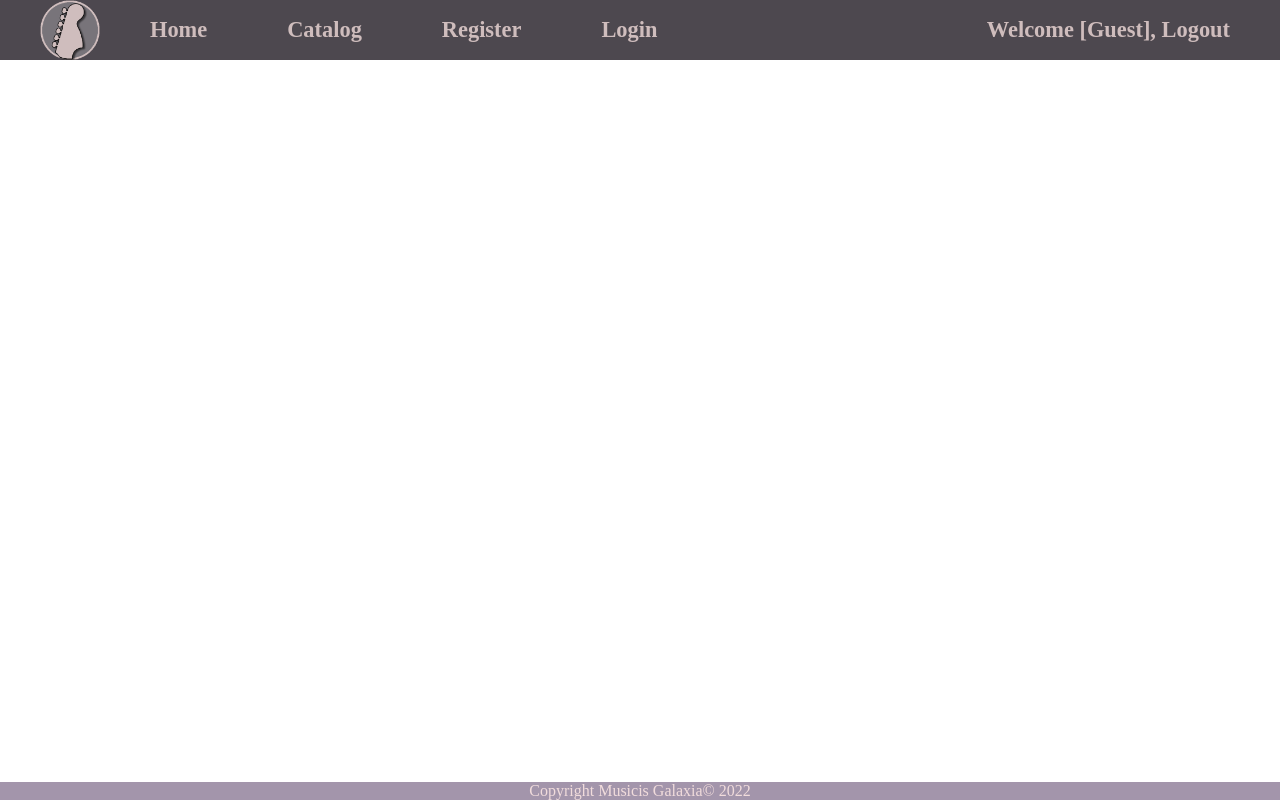
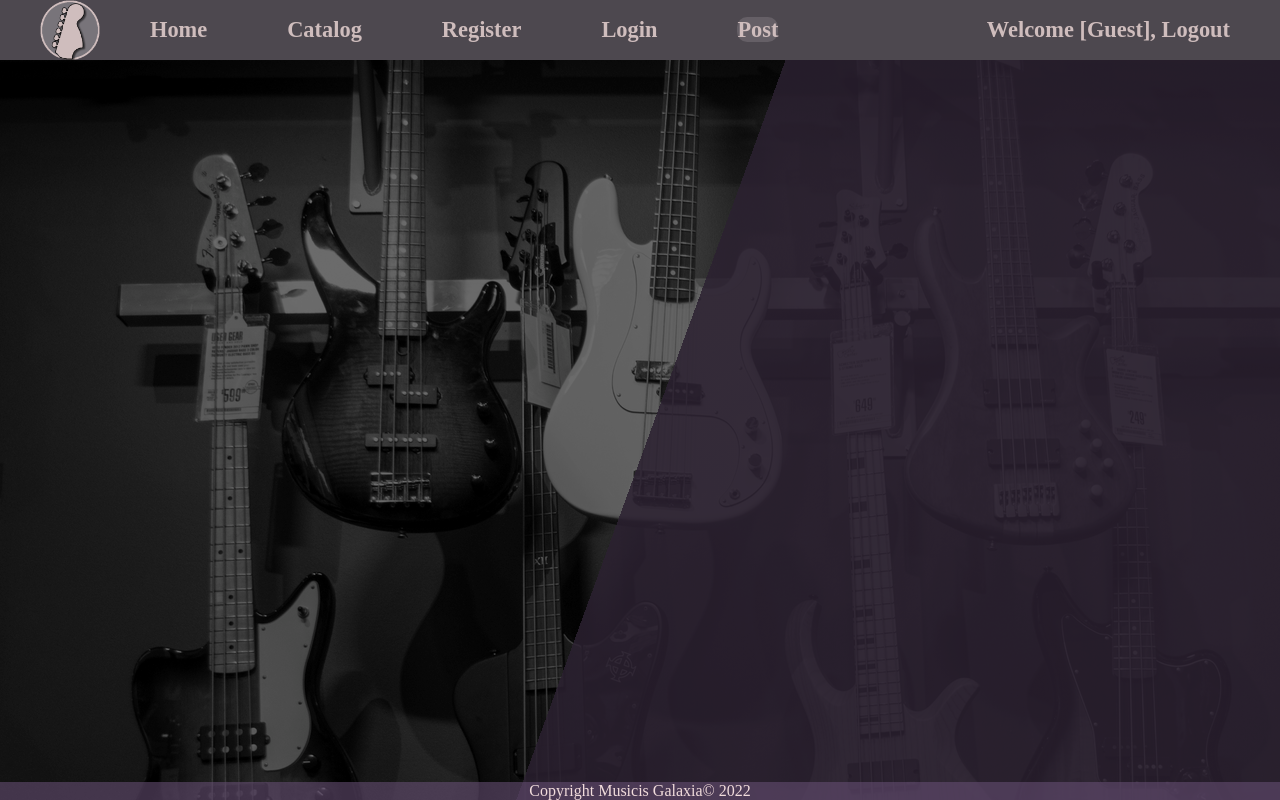
Before and after one commit to jordan-liubenov/musicis-galaxia, a React (Create React App) app: page /post in a window 1280 px wide. Built offline with nearby package versions, Linux system fonts and the light colour scheme.

Commit message:
added navlinks and bckgrnd image to Home

```diff
--- a/src/App.js
+++ b/src/App.js
@@ -3,20 +3,24 @@ import "./styles/App.css";
 import { Link, Route, Routes } from "react-router-dom";
 
 import Nav from "./components/Nav/Nav.js";
-import Home from "./components/Home/Home";
-import Register from "./components/Register/Register";
-import Login from "./components/Login/Login";
-import Footer from "./components/Footer/Footer";
+import Home from "./components/Home/Home.js";
+import Register from "./components/Register/Register.js";
+import Login from "./components/Login/Login.js";
+import Footer from "./components/Footer/Footer.js";
+import PostOffer from "./components/PostOffer/PostOffer.js";
 
 const App = () => {
   return (
     <div className="App">
       <Nav />
+
       <Routes>
         <Route path="/" element={<Home />} />
         <Route path="/register" element={<Register />} />
         <Route path="/login" element={<Login />} />
+        <Route path="/post" element={<PostOffer />} />
       </Routes>
+
       <Footer />
     </div>
   );
--- a/src/components/Footer/Footer.css
+++ b/src/components/Footer/Footer.css
@@ -4,18 +4,7 @@ footer {
   width: 100%;
   font-family: 'JetBrains Mono';
   color: rgb(241, 220, 220);
-  flex-direction: column;
   text-align: center;
   margin: auto;
   bottom: 0;
 }
-
-/* position: fixed;
-background-color: #664d7398;
-width: 100%;
-font-family: 'JetBrains Mono';
-color: rgb(241, 220, 220);
-flex-direction: column;
-text-align: center;
-margin-top: 162px;
-} */
--- a/src/components/Home/Home.css
+++ b/src/components/Home/Home.css
@@ -3,10 +3,12 @@
   height: 100vh;
   width: 100vw;
 
-  background: -webkit-linear-gradient(70deg, #78747a 50%, #664d7398 50%);
+  background: linear-gradient(-70deg, #78747aed 50%, #664d73d5 50%), url('../../img/geets.jpg');
+
+  /* background: -webkit-linear-gradient(70deg, #78747a 50%, #664d7398 50%,);
   background: -o-linear-gradient(70deg, #78747a 40% 50%, #664d7398 50%);
   background: -moz-linear-gradient(70deg, #78747a 50%, #664d7398 50%);
-  background: linear-gradient(70deg, #78747a 50%, #664d7398 50%);
+  background: linear-gradient(70deg, #78747a 50%, #664d7398 50%); */
 }
 
 .title {
@@ -55,10 +57,10 @@
 
 .catalogRef {
   text-decoration: none;
-  color: #664d73aa;
+  color: #5d30769c;
 }
 
 .catalogRef:hover {
-  background-color: #78747a;
+  background-color: #664d73d5;
   transition: all .2s ease-in-out;
 }
--- a/src/components/Nav/Nav.css
+++ b/src/components/Nav/Nav.css
@@ -64,3 +64,8 @@ nav li:hover {
   height: 100%;
   display: flex;
 }
+
+.isActive {
+  background-color: rgba(230, 215, 224, 0.155);
+  border-radius: 10px;
+}
--- a/src/components/Nav/Nav.js
+++ b/src/components/Nav/Nav.js
@@ -1,8 +1,10 @@
 import "../Nav/Nav.css";
 
-import { Link } from "react-router-dom";
+import { Link, NavLink } from "react-router-dom";
 
 import logoImg from "../../img/note.png";
+
+import { activeClassName } from "../../utils/navUtil";
 
 const Nav = (props) => {
   //TODO Check if there is a logged-in user and render navbar  accordingly
@@ -17,16 +19,54 @@ const Nav = (props) => {
             </Link>
           </div>
           <li>
-            <Link to={"/"}>Home</Link>
+            <NavLink
+              to={"/"}
+              className={({ isActive }) =>
+                isActive ? activeClassName : undefined
+              }
+            >
+              Home
+            </NavLink>
           </li>
           <li>
-            <Link to={"/catalog"}>Catalog</Link>
+            <NavLink
+              to={"/catalog"}
+              className={({ isActive }) =>
+                isActive ? activeClassName : undefined
+              }
+            >
+              Catalog
+            </NavLink>
           </li>
           <li>
-            <Link to={"/register"}>Register</Link>
+            <NavLink
+              to={"/register"}
+              className={({ isActive }) =>
+                isActive ? activeClassName : undefined
+              }
+            >
+              Register
+            </NavLink>
           </li>
           <li>
-            <Link to={"/login"}>Login</Link>
+            <NavLink
+              to={"/login"}
+              className={({ isActive }) =>
+                isActive ? activeClassName : undefined
+              }
+            >
+              Login
+            </NavLink>
+          </li>
+          <li>
+            <NavLink
+              to={"/post"}
+              className={({ isActive }) =>
+                isActive ? activeClassName : undefined
+              }
+            >
+              Post
+            </NavLink>
           </li>
           <div className="navRight">
             <li>
--- /dev/null
+++ b/src/components/PostOffer/PostOffer.css
@@ -0,0 +1,14 @@
+* {
+  box-sizing: border-box;
+}
+
+.postContainer {
+  background-color: #78747a;
+  position: fixed;
+  height: 100vh;
+  width: 100vw;
+
+  background: linear-gradient(-70deg, #664d73d7 50%, rgba(175, 162, 162, 0) 30%), url('../../img/geets.jpg');
+  filter: blur(3px);
+  filter: brightness(0.42);
+}
--- /dev/null
+++ b/src/components/PostOffer/PostOffer.js
@@ -0,0 +1,13 @@
+import "../PostOffer/PostOffer.css";
+
+const PostOffer = () => {
+  return (
+    <div className="postContainer">
+      <div className="postFormDiv">
+        <form method="POST" action="http://localhost:5000/post"></form>
+      </div>
+    </div>
+  );
+};
+
+export default PostOffer;
--- /dev/null
+++ b/src/utils/navUtil.js
@@ -0,0 +1 @@
+export const activeClassName = "isActive";
```
Also changed, not shown: src/img/geets.jpg (added).
